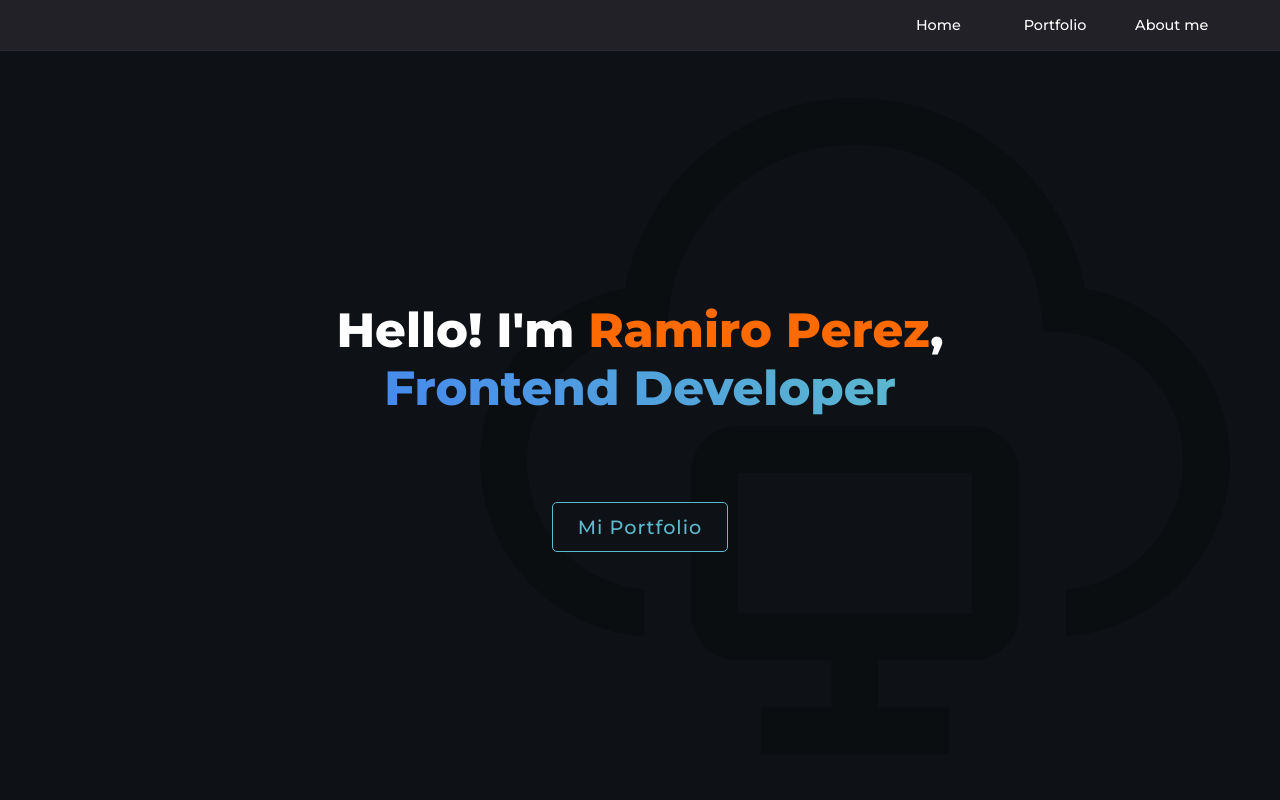
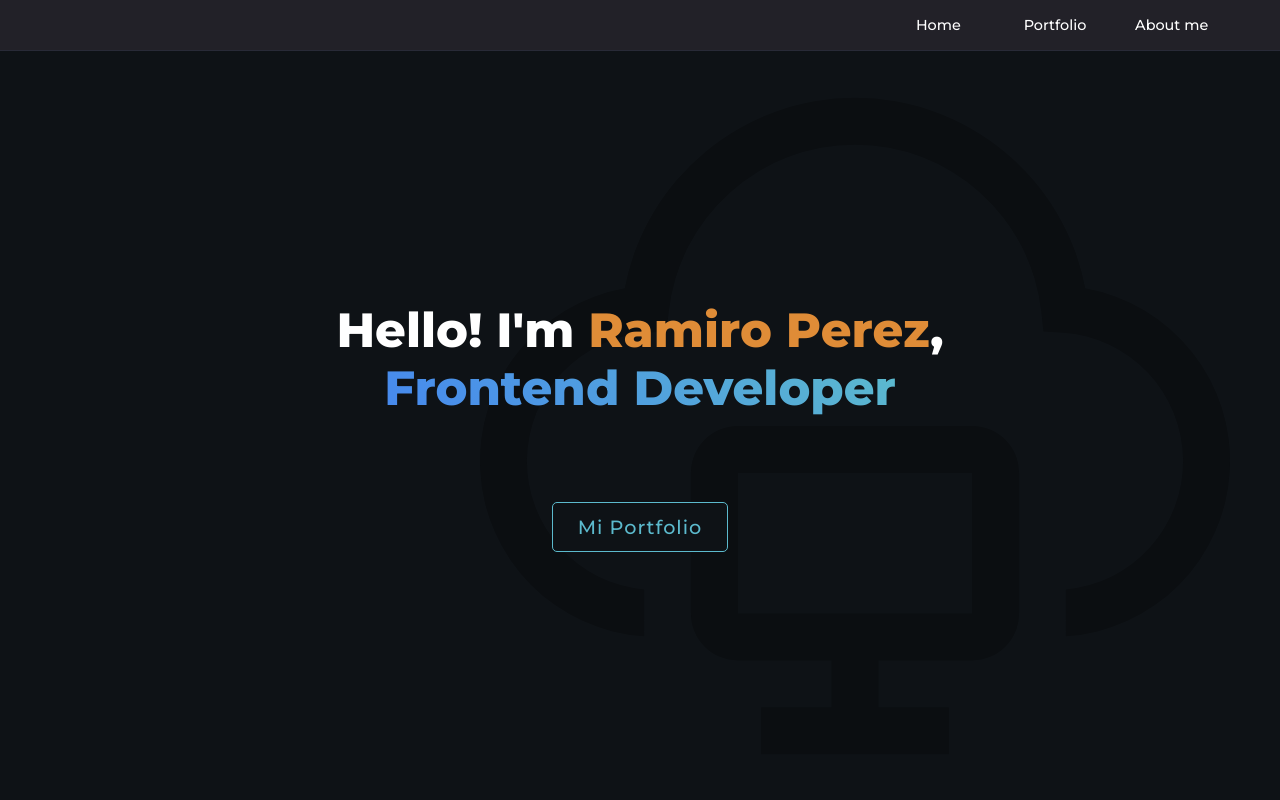
Before and after one commit to RamiroPerez07/portfolio-ramiro-perez, a plain HTML site: page index.html in a window 1280 px wide. Shown: the top 800 px of the page. Drawn offline with Linux system fonts and the light colour scheme.

Commit message:
changed title color

```diff
--- a/styles.css
+++ b/styles.css
@@ -247,7 +247,7 @@ a{
 }
 
 #developer-name{
-    color: #ff6a00;
+    color: #df8c37;
 }
 
 #profession{
```
